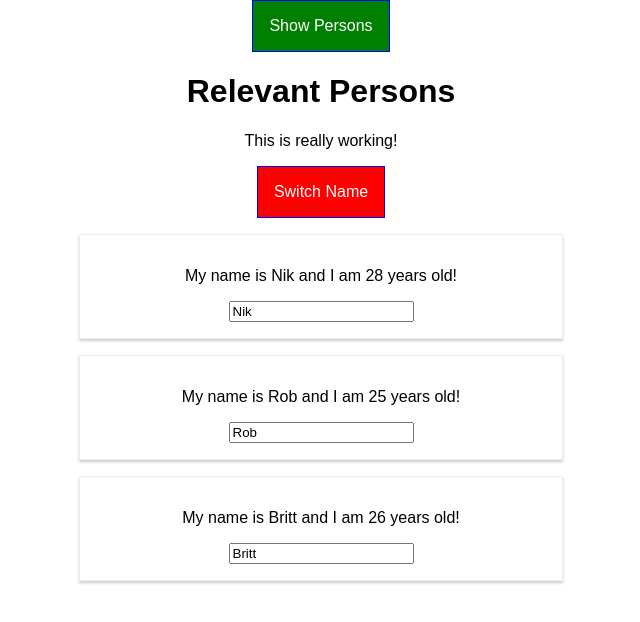
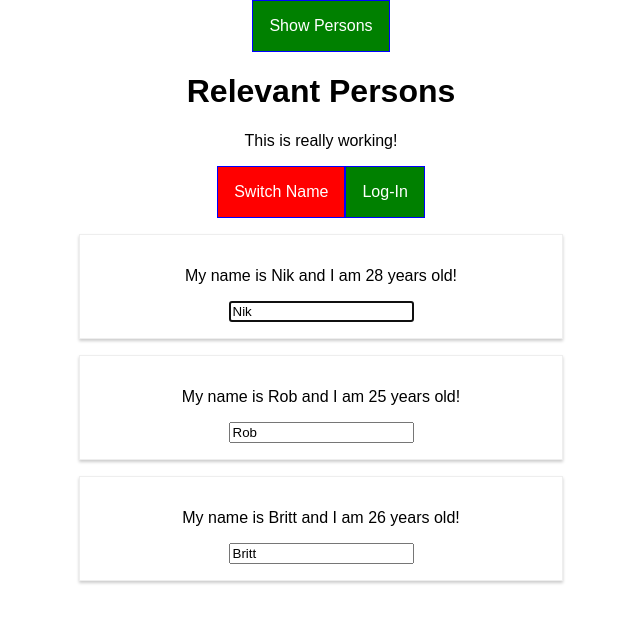
Before and after one commit to OGNeekoPolo/first-react-app, a React app: page / in a window 1280 px wide. Both pictures are taken after a click on the button "Show Persons". Shown: the top 622 px of the page, without its empty margins (319-959 px from the left). Built offline with nearby package versions, Linux system fonts and the light colour scheme.

Commit message:
Introduced React 16.3 and new lifecycle hooks

```diff
--- a/package.json
+++ b/package.json
@@ -34,9 +34,9 @@
     "prop-types": "^15.6.1",
     "radium": "^0.24.0",
     "raf": "3.4.0",
-    "react": "^16.2.0",
+    "react": "^16.3.0",
     "react-dev-utils": "^5.0.0",
-    "react-dom": "^16.2.0",
+    "react-dom": "^16.3.0",
     "style-loader": "0.19.0",
     "sw-precache-webpack-plugin": "0.11.4",
     "url-loader": "0.6.2",
--- a/src/components/Cockpit/Cockpit.js
+++ b/src/components/Cockpit/Cockpit.js
@@ -24,7 +24,10 @@ const cockpit = (props) => {
         <p className={assignedClasses.join(' ')}>This is really working!</p>
         <button
             className={btnClass}
-            onClick={props.clicked}>Switch Name</button>
+            onClick={props.clicked}>
+          Switch Name
+        </button>
+        <button onClick={props.login}>Log-In</button>
       </Aux>
   )
 };
--- a/src/components/Persons/Person/Person.js
+++ b/src/components/Persons/Person/Person.js
@@ -1,16 +1,54 @@
-import React, { Component } from 'react';
+import React, { PureComponent } from 'react';
 import classes from './Person.css';
 import Aux from '../../../hoc/Aux';
 import withClass from '../../../hoc/withClass';
 import PropTypes from 'prop-types';
+import { AuthContext } from "../../../containers/App";
 
-class Person extends Component {
+class Person extends PureComponent {
+
+  constructor(props) {
+    super(props);
+    console.log("[Person.js] INSIDE CONSTRUCTOR");
+    this.inputElement = React.createRef();
+  }
+
+  componentWillMount() {
+    console.log("[Person.js] INSIDE WILLMOUNT()");
+  }
+
+  componentDidMount() {
+    console.log("[Person.js] INSIDE DIDMOUNT()");
+    if(this.props.position === 0)
+      this.inputElement.current.focus();
+  }
+
+  componentWillReceiveProps(nextProps){
+    console.log("[Person.js] INSIDE WILLRECEIVEPROPS()", nextProps);
+  }
+
+
+  componentWillUpdate(nextProps, nextState) {
+    console.log("[Person.js] INSIDE componentWillUpdate()", nextProps, nextState);
+  }
+
+  componentDidUpdate(){
+    console.log("[Person.js] INSIDE componentDidUpdate()");
+  }
+
   render () {
     return(
         <Aux>
+          <AuthContext.Consumer>
+            {auth => auth ? <p>I'm authenticated!</p> : null}
+          </AuthContext.Consumer>
           <p onClick={this.props.click}>My name is {this.props.name} and I am {this.props.age} years old!</p>
           <p>{this.props.children}</p>
-          <input type={'text'} onChange={this.props.changed} value={this.props.name} />
+          <input
+              ref={this.inputElement}
+              type={'text'}
+              onChange={this.props.changed}
+              value={this.props.name} />
         </Aux>
     )
   }
--- a/src/components/Persons/Persons.js
+++ b/src/components/Persons/Persons.js
@@ -41,6 +41,7 @@ class Persons extends PureComponent{
       return <Person
           click={() => this.props.clicked(index)}
           changed={(event) => this.props.changed(event, person.id)}
+          position={index}
           name={person.name}
           age={person.age}
           key={person.id}
--- a/src/containers/App.js
+++ b/src/containers/App.js
@@ -1,9 +1,12 @@
 import React, { PureComponent } from 'react';
+
 import classes from './App.css';
 import Persons from '../components/Persons/Persons'
 import Cockpit from '../components/Cockpit/Cockpit';
 import withClass from '../hoc/withClass';
 import Aux from '../hoc/Aux';
+
+export const AuthContext = React.createContext(false);
 
 
 
@@ -17,7 +20,8 @@ class App extends PureComponent {
         { id: '2', name: 'Rob', age: 25 },
         { id: '3', name: 'Britt', age: 26 }
       ],
-      showPersons: false
+      showPersons: false,
+      authenticated: false
     };
   }
 
@@ -37,6 +41,14 @@ class App extends PureComponent {
 
   componentWillUpdate(nextProps, nextState) {
     console.log("[UPDATE App.js] Insisde componentDidMount()", nextProps, nextState);
+  }
+
+  static getDerivedStateFromProps(nextProps, prevState){
+    console.log("[UPDATE App.js] Insisde getDerivedStateFromProps()", nextProps, prevState);
+  }
+
+  getSnapshotBeforeUpdate() {
+    console.log("[UPDATE App.js] Insisde getSnapshotBeforeUpdate()");
   }
 
   componentDidUpdate() {
@@ -84,6 +96,10 @@ class App extends PureComponent {
       this.setState( {showPersons: !doesShow} )
   };
 
+  loginHandler = () => {
+    this.setState( {authenticated: true} )
+  };
+
   render() {
     console.log("[App.js] Inside render()");
     let persons = null;
@@ -103,9 +119,12 @@ class App extends PureComponent {
             persons={this.state.persons}
             showPerson={this.state.showPersons}
             clicked={this.togglePersonsHandler}
+            login={this.loginHandler}
             title={this.props.title}
           />
-          {persons}
+          <AuthContext.Provider value={this.state.authenticated}>
+            {persons}
+          </AuthContext.Provider>
         </Aux>
     );
     //   return React.createElement('div', {className: 'App'}, React.createElement('h1', null, 'Does this work now?'));
```
Also changed, not shown: 1 other file (tests, documents, lock files or other folders).
